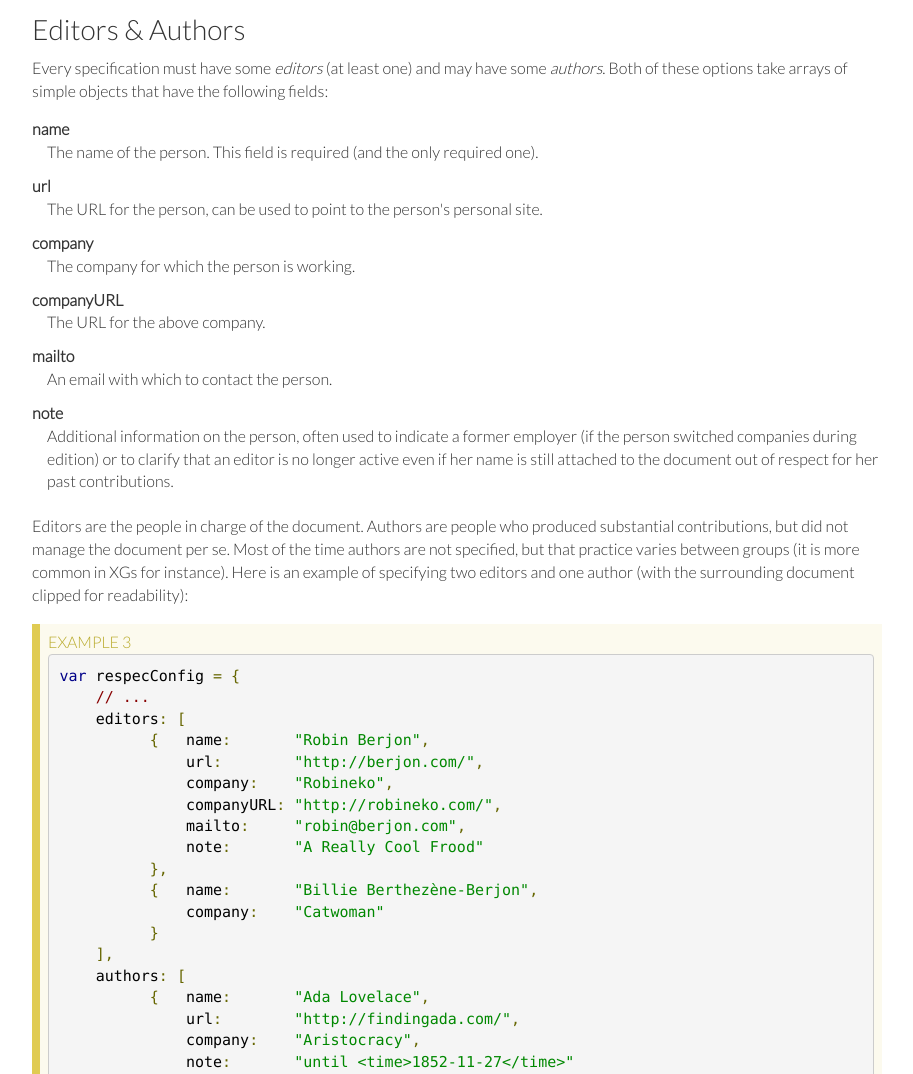
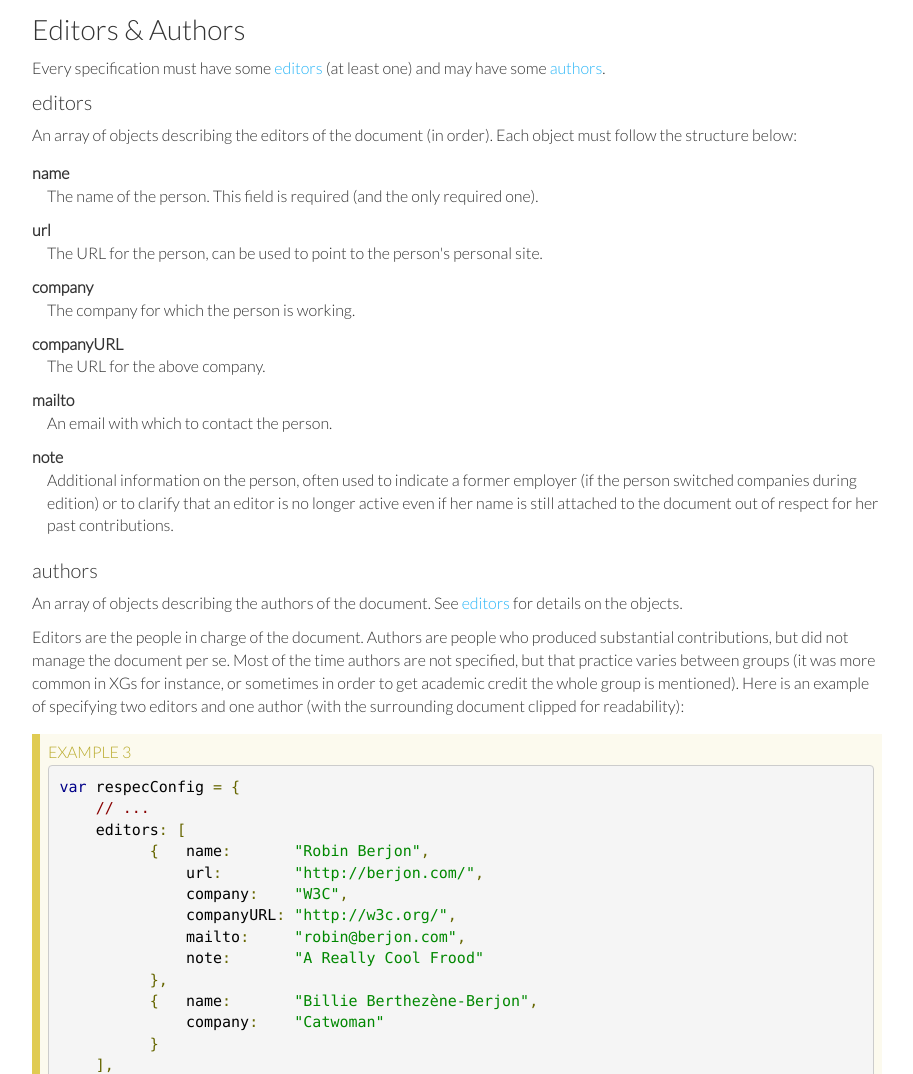
Before and after one commit to w3c/respec-docs, a website: page guide.html in a window 1280 px wide. Shown: the part 8400-9474 px from the top of the page, without its empty margins (183-1096 px from the left). Drawn offline with Linux system fonts and the light colour scheme.

Commit message:
editors and authors

```diff
--- a/guide.html
+++ b/guide.html
@@ -305,43 +305,18 @@
         <section>
           <h2>Editors &amp; Authors</h2>
           <p>
-            Every specification must have some <dfn class='config'>editors</dfn> (at least one) and may have some
-            <dfn class='config'>authors</dfn>. Both of these options take arrays of simple objects that have the following
-            fields:
+            Every specification must have some <a>editors</a> (at least one) and may have some
+            <a>authors</a>.
           </p>
-          <dl>
-            <dt>name</dt>
-            <dd>
-              The name of the person. This field is required (and the only required one).
-            </dd>
-            <dt>url</dt>
-            <dd>
-              The URL for the person, can be used to point to the person's personal site.
-            </dd>
-            <dt>company</dt>
-            <dd>
-              The company for which the person is working.
-            </dd>
-            <dt>companyURL</dt>
-            <dd>
-              The URL for the above company.
-            </dd>
-            <dt>mailto</dt>
-            <dd>
-              An email with which to contact the person.
-            </dd>
-            <dt>note</dt>
-            <dd>
-              Additional information on the person, often used to indicate a former employer (if the person
-              switched companies during edition) or to clarify that an editor is no longer active even if her
-              name is still attached to the document out of respect for her past contributions.
-            </dd>
-          </dl>
+          <div data-include='src/conf/editors.html'></div>
+          <div data-include='src/conf/authors.html'></div>
           <p>
-            Editors are the people in charge of the document. Authors are people who produced substantial contributions,
-            but did not manage the document per se. Most of the time authors are not specified, but that practice
-            varies between groups (it is more common in XGs for instance). Here is an example of specifying two
-            editors and one author (with the surrounding document clipped for readability):
+            Editors are the people in charge of the document. Authors are people who produced
+            substantial contributions, but did not manage the document per se. Most of the time
+            authors are not specified, but that practice varies between groups (it was more common
+            in XGs for instance, or sometimes in order to get academic credit the whole group is
+            mentioned). Here is an example of specifying two editors and one author (with the
+            surrounding document clipped for readability):
           </p>
           <pre class='example highlight'>
             var respecConfig = {
@@ -349,8 +324,8 @@
                 editors: [
                       {   name:       "Robin Berjon",
                           url:        "http://berjon.com/",
-                          company:    "Robineko",
-                          companyURL: "http://robineko.com/",
+                          company:    "W3C",
+                          companyURL: "http://w3c.org/",
                           mailto:     "robin@berjon.com",
                           note:       "A Really Cool Frood"
                       },
--- /dev/null
+++ b/src/conf/authors.html
@@ -0,0 +1,7 @@
+<section>
+  <h2>authors</h2>
+  <p>
+    An array of objects describing the authors of the document. See <a>editors</a> for details on
+    the objects.
+  </p>
+</section>
--- /dev/null
+++ b/src/conf/editors.html
@@ -0,0 +1,35 @@
+<section>
+  <h2>editors</h2>
+  <p>
+    An array of objects describing the editors of the document (in order). Each object must follow
+    the structure below:
+  </p>
+  <dl>
+    <dt>name</dt>
+    <dd>
+      The name of the person. This field is required (and the only required one).
+    </dd>
+    <dt>url</dt>
+    <dd>
+      The URL for the person, can be used to point to the person's personal site.
+    </dd>
+    <dt>company</dt>
+    <dd>
+      The company for which the person is working.
+    </dd>
+    <dt>companyURL</dt>
+    <dd>
+      The URL for the above company.
+    </dd>
+    <dt>mailto</dt>
+    <dd>
+      An email with which to contact the person.
+    </dd>
+    <dt>note</dt>
+    <dd>
+      Additional information on the person, often used to indicate a former employer (if the person
+      switched companies during edition) or to clarify that an editor is no longer active even if her
+      name is still attached to the document out of respect for her past contributions.
+    </dd>
+  </dl>
+</section>
```
Also changed, not shown: ref.html (+44 -0 lines), src/guide.html (+12 -37 lines).
